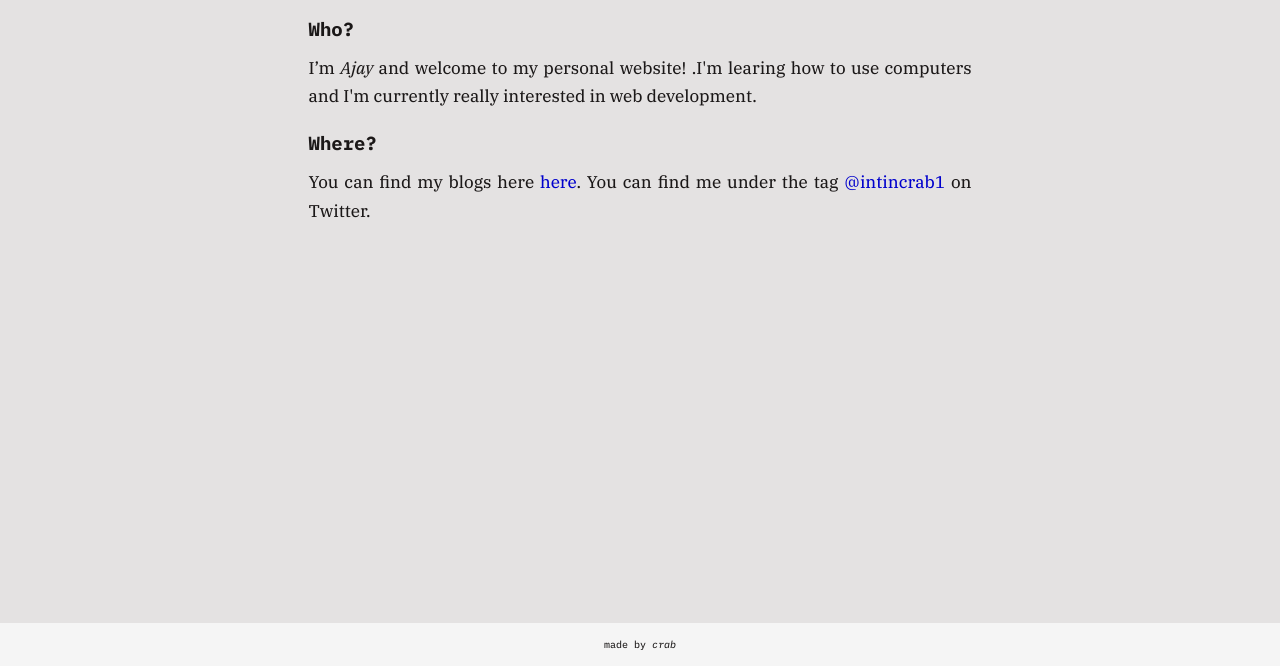
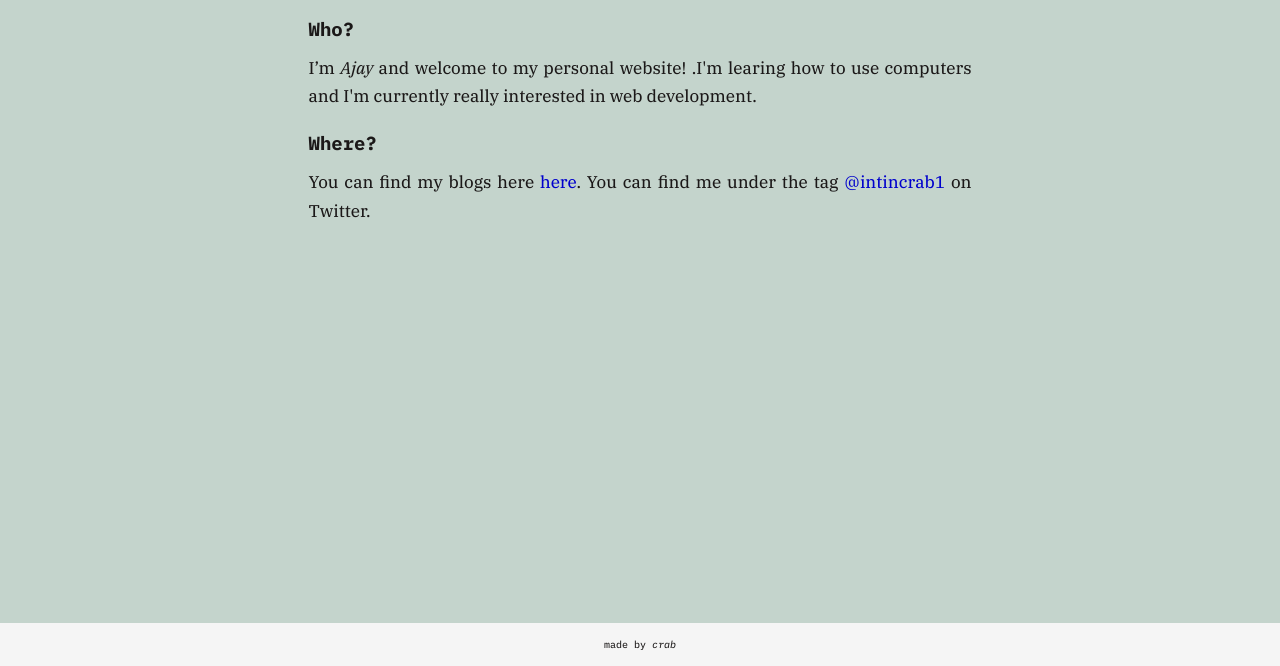
Before and after one commit to intincrab/intincrab.github.io, a plain HTML site: page index.html in a window 1280 px wide. Shown: the part 134-800 px from the top of the page. Drawn offline with Linux system fonts and the light colour scheme.

Commit message:
Update style.css

```diff
--- a/css/style.css
+++ b/css/style.css
@@ -138,7 +138,7 @@ nav a {
 
 body {
 	color: hsl(0, 5%, 10%);
-	background-color: hsl(0, 3%, 89%);
+	background-color: hsl(150, 16%, 80%);
  }
 
 header .title {
```
